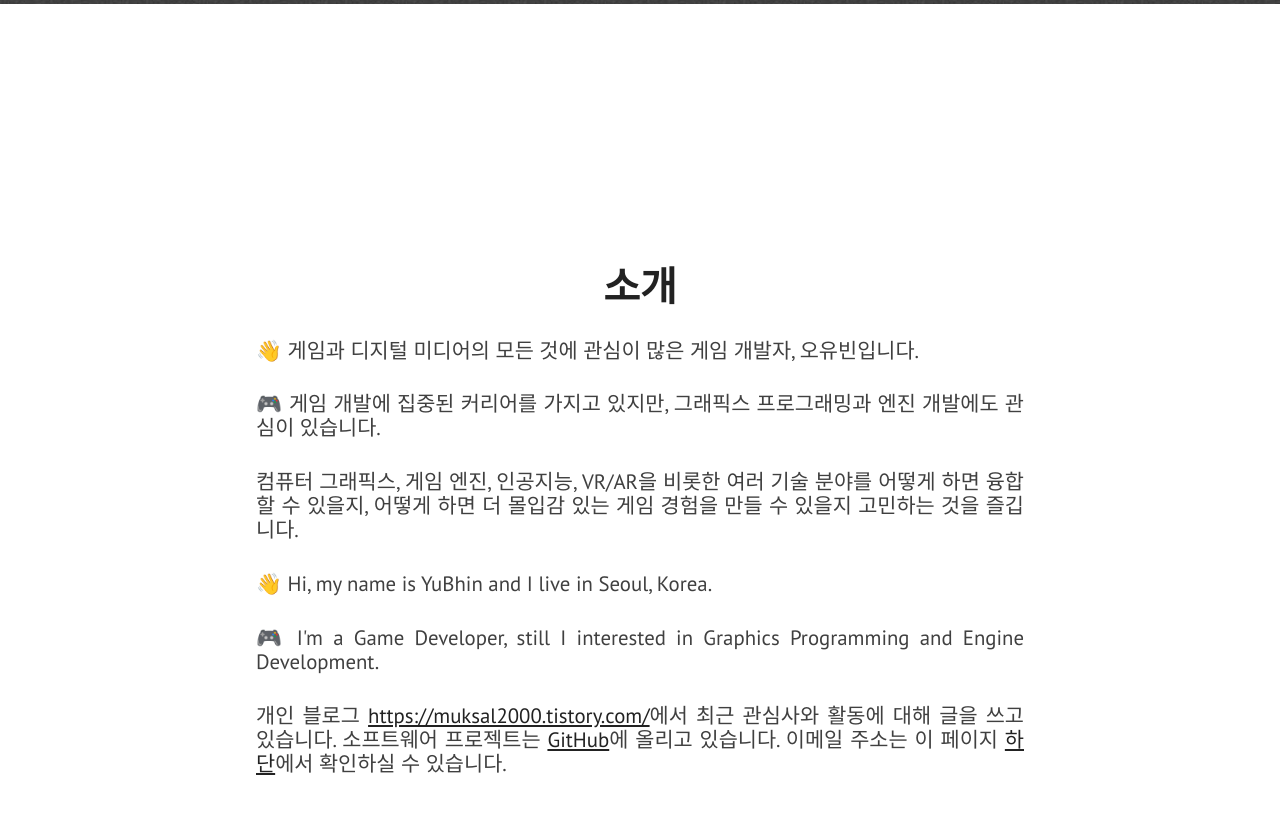
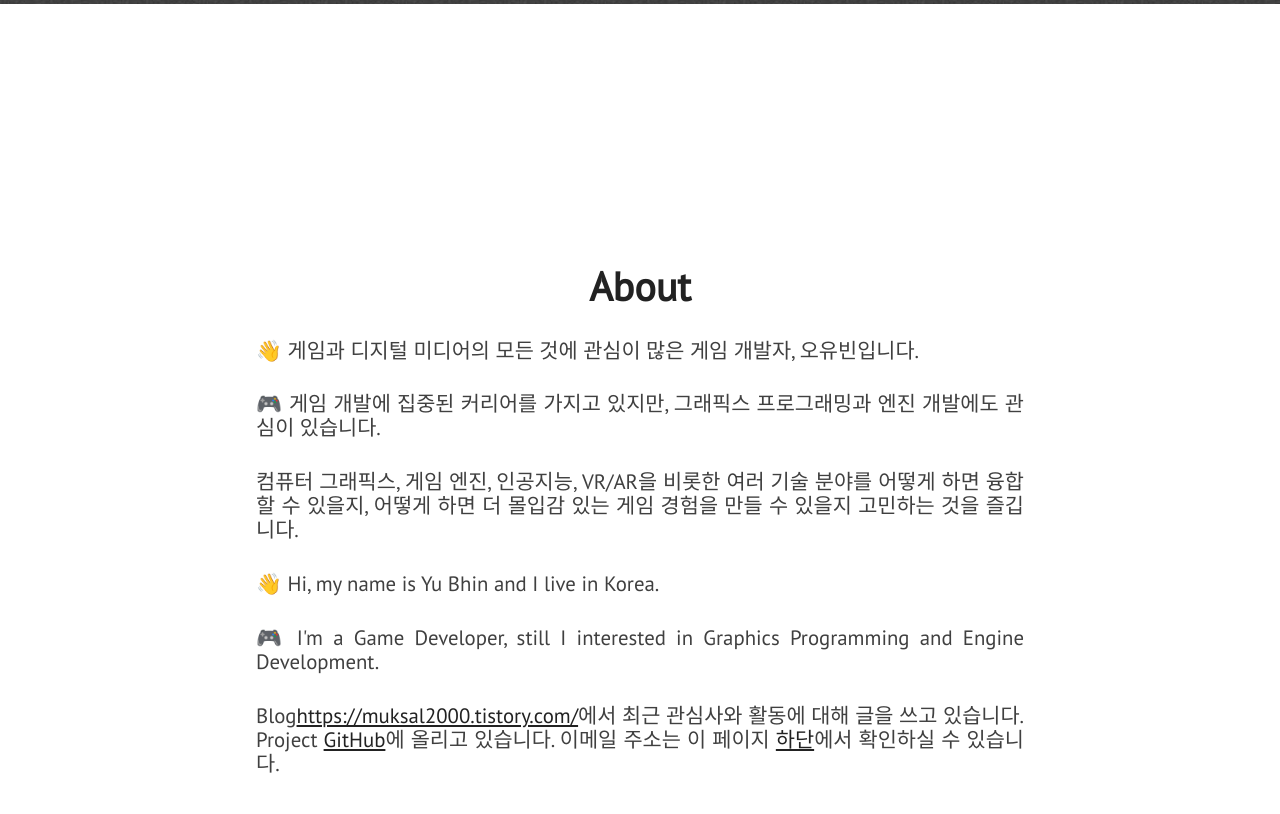
Before and after one commit to eye2ffect/eye2ffect.github.io, a Jekyll site: the page built from index.html, in a window 1280 px wide and 900 px high, scrolled down 896 px. Shown: the top 814 px of the window. Built offline with Jekyll 4.4.1, drawn with Linux system fonts in a browser that asks for light colours; nearby versions of some CDN libraries; some of the changed lines change nothing that is shown; some of the changed text lies outside the part shown.

Commit message:
프로젝트 제목 한글화 및 기존 이미지 랜덤 배치

```diff
--- a/_includes/about.html
+++ b/_includes/about.html
@@ -1,7 +1,7 @@
 <div class="section-wrapper">
     <section class="section about" id="about">
         <div id="about-text">
-            <div class="section-heading">소개</div>
+            <div class="section-heading">About</div>
             <p class="paragraph-text justify-text">
                👋 게임과 디지털 미디어의 모든 것에 관심이 많은 게임 개발자, 오유빈입니다.
             </p>
@@ -13,14 +13,14 @@
                 어떻게 하면 더 몰입감 있는 게임 경험을 만들 수 있을지 고민하는 것을 즐깁니다.
             </p>
             <p class="paragraph-text justify-text">
-                👋 Hi, my name is YuBhin and I live in Seoul, Korea.
+                👋 Hi, my name is Yu Bhin and I live in Korea.
             </p>
             <p class="paragraph-text justify-text">
                 🎮 I'm a Game Developer, still I interested in Graphics Programming and Engine Development.
             </p>
             <p class="paragraph-text justify-text">
-                개인 블로그 <a href="https://muksal2000.tistory.com/">https://muksal2000.tistory.com/</a>에서 최근 관심사와 활동에 대해 글을 쓰고 있습니다.
-                소프트웨어 프로젝트는 <a href="https://github.com/eye2ffect">GitHub</a>에 올리고 있습니다.
+                Blog<a href="https://muksal2000.tistory.com/">https://muksal2000.tistory.com/</a>에서 최근 관심사와 활동에 대해 글을 쓰고 있습니다.
+                Project <a href="https://github.com/eye2ffect">GitHub</a>에 올리고 있습니다.
                 이메일 주소는 이 페이지 <span class="extra-link"><a href="#extra">하단</a></span>에서 확인하실 수 있습니다.
             </p>
         </div>
--- a/_includes/projects.html
+++ b/_includes/projects.html
@@ -1,14 +1,14 @@
 <div class="section-wrapper">
     <section class="section projects" id="projects">
         <div class="full-width">
-            <div class="section-heading" id="featured-projects-text">Projects</div>
+            <div class="section-heading" id="featured-projects-text">프로젝트</div>
 
                 <div class="project-technologies">
 
-                    <a id="featured" class="semi-transparent-button with-border white-button" onclick="selected('featured')">Featured/a>
-                    <a id="all" class="semi-transparent-button with-border white-button" onclick="selected('all')">All</a>
-                    <a id="webdev" class="semi-transparent-button with-border white-button" onclick="selected('Team Project')">Team Project</a>
-                    <a id="native" class="semi-transparent-button with-border white-button" onclick="selected('Personal project')">Personal project</a>
+                    <a id="featured" class="semi-transparent-button with-border white-button" onclick="selected('featured')">주요 프로젝트</a>
+                    <a id="all" class="semi-transparent-button with-border white-button" onclick="selected('all')">전체</a>
+                    <a id="webdev" class="semi-transparent-button with-border white-button" onclick="selected('Team Project')">팀 프로젝트</a>
+                    <a id="native" class="semi-transparent-button with-border white-button" onclick="selected('Personal project')">개인 프로젝트</a>
 
 
                 </div>
--- a/assets/js/projects.js
+++ b/assets/js/projects.js
@@ -10,7 +10,7 @@
 
     let projects_obj = [
         {
-            image: 'assets/images/unity-game.jpg',
+            image: 'assets/images/collage.jpg',
             link: 'https://github.com/eye2ffect/3D-Platformer',
             title: '3D 플랫포머 게임',
             demo: false,
@@ -19,25 +19,25 @@
             categories: ['featured', 'Personal project']
         },
         {
-            image: 'assets/images/graphics-engine.jpg',
+            image: 'assets/images/mobile-landscape.jpg',
             link: 'https://github.com/eye2ffect/OpenGL-Engine',
-            title: 'OpenGL 렌더링 엔진',
+            title: '오픈지엘 렌더링 엔진',
             demo: false,
             technologies: ['C++', 'OpenGL', 'GLSL'],
             description: "C++과 OpenGL을 사용하여 제작한 실시간 렌더링 엔진입니다. 셰이더 프로그래밍과 3D 그래픽스 파이프라인을 구현했습니다.",
             categories: ['featured', 'Personal project']
         },
         {
-            image: 'assets/images/team-game.jpg',
+            image: 'assets/images/mentors.jpg',
             link: 'https://github.com/eye2ffect/Team-RPG-Project',
-            title: '팀 프로젝트 RPG 게임',
+            title: '팀 프로젝트 알피지 게임',
             demo: false,
             technologies: ['Unity', 'C#', 'SQLite'],
             description: "팀원들과 함께 제작한 RPG 게임입니다. 캐릭터 시스템, 인벤토리, 퀘스트 시스템을 담당했습니다.",
             categories: ['featured', 'Team Project']
         },
         {
-            image: 'assets/images/shader-study.jpg',
+            image: 'assets/images/soot-spirits.png',
             link: 'https://github.com/eye2ffect/Shader-Studies',
             title: '셰이더 프로그래밍 연습',
             demo: false,
@@ -46,16 +46,16 @@
             categories: ['Personal project']
         },
         {
-            image: 'assets/images/ai-game.jpg',
+            image: 'assets/images/koalamate.png',
             link: 'https://github.com/eye2ffect/AI-Behavior-Tree',
-            title: 'AI 행동 트리 시스템',
+            title: '에이아이 행동 트리 시스템',
             demo: false,
             technologies: ['C++', 'Unity', 'Behavior Tree'],
             description: "게임 AI를 위한 행동 트리 시스템을 구현했습니다. NPC의 복잡한 행동 패턴을 제어할 수 있습니다.",
             categories: ['Personal project']
         },
         {
-            image: 'assets/images/physics-engine.jpg',
+            image: 'assets/images/data-destroyer.png',
             link: 'https://github.com/eye2ffect/Physics-Engine',
             title: '물리 엔진 구현',
             demo: false,
@@ -64,13 +64,40 @@
             categories: ['Personal project']
         },
         {
-            image: 'assets/images/vr-game.jpg',
+            image: 'assets/images/raspberry-pi-monitor.png',
             link: 'https://github.com/eye2ffect/VR-Experience',
-            title: 'VR 게임 프로토타입',
+            title: '브이알 게임 프로토타입',
             demo: false,
             technologies: ['Unity', 'SteamVR', 'C#'],
             description: "VR 헤드셋을 위한 인터랙티브 게임 프로토타입입니다. 손 추적과 물리 상호작용을 구현했습니다.",
             categories: ['Team Project']
+        },
+        {
+            image: 'assets/images/python-chat.png',
+            link: 'https://github.com/eye2ffect/Network-Game',
+            title: '네트워크 멀티플레이어 게임',
+            demo: false,
+            technologies: ['C++', 'Socket Programming', 'Networking'],
+            description: "실시간 멀티플레이어 게임을 위한 네트워크 시스템을 구현했습니다. 클라이언트-서버 아키텍처를 사용했습니다.",
+            categories: ['Personal project']
+        },
+        {
+            image: 'assets/images/elementary.png',
+            link: 'https://github.com/eye2ffect/Game-Editor',
+            title: '게임 에디터 툴',
+            demo: false,
+            technologies: ['C++', 'Qt', 'OpenGL'],
+            description: "게임 개발을 위한 레벨 에디터 도구입니다. 드래그 앤 드롭 방식으로 게임 오브젝트를 배치할 수 있습니다.",
+            categories: ['Personal project']
+        },
+        {
+            image: 'assets/images/old-lcd.jpg',
+            link: 'https://github.com/eye2ffect/Retro-Game',
+            title: '복고풍 아케이드 게임',
+            demo: false,
+            technologies: ['C', 'Assembly', 'Pixel Art'],
+            description: "8비트 스타일의 복고풍 아케이드 게임입니다. 클래식한 게임플레이와 픽셀 아트 스타일을 구현했습니다.",
+            categories: ['Personal project']
         }
     ];
 
```
